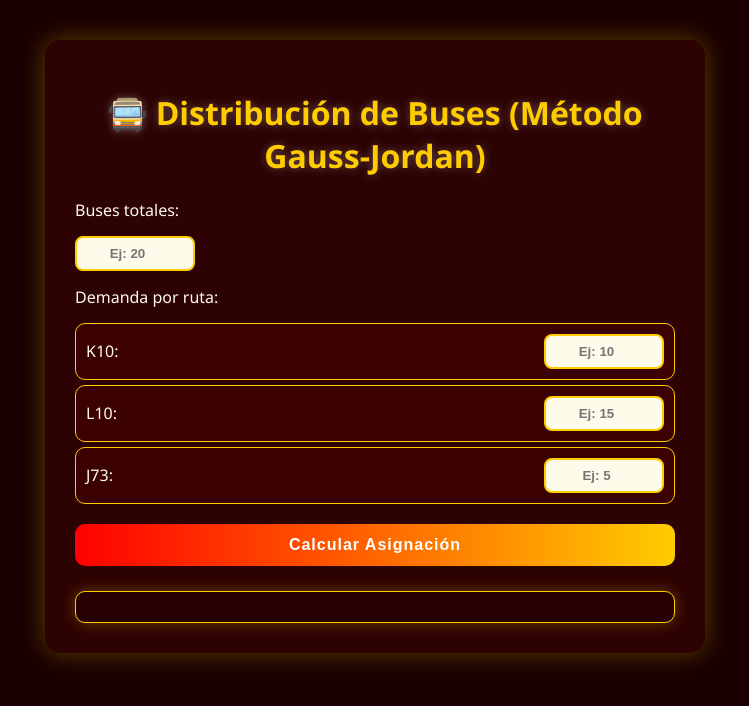
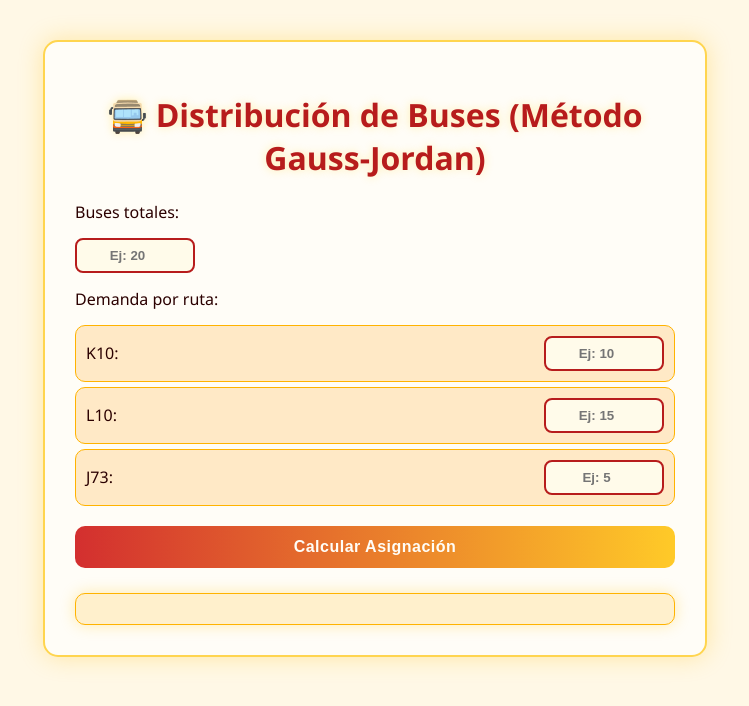
Before and after one commit to Leonorgabriela/Julian, a plain HTML site: page index.html in a window 1280 px wide. Shown: the whole page, without its empty margins (265-1014 px from the left). Drawn offline with Linux system fonts and the light colour scheme.

Commit message:
Update style.css

```diff
--- a/style.css
+++ b/style.css
@@ -1,91 +1,93 @@
 body {
   font-family: 'Segoe UI', sans-serif;
-  background-color: #1a0000; /* rojo oscuro elegante */
-  color: #fffbea; /* blanco amarillento suave */
+  background-color: #fff8e6; /* fondo clarito, beige con tono amarillo suave */
+  color: #2b0000; /* texto rojo vino oscuro */
   margin: 0;
   padding: 0;
 }
 
-/* Caja principal */
+/* Contenedor principal */
 .container {
   max-width: 600px;
   margin: 40px auto;
-  background: #2c0202; /* rojo vino profundo */
+  background: #fffdf7; /* fondo blanco cálido */
   border-radius: 15px;
   padding: 30px;
-  box-shadow: 0 0 25px rgba(255, 204, 0, 0.3); /* sombra amarilla brillante */
+  box-shadow: 0 0 25px rgba(255, 193, 7, 0.3); /* brillo dorado */
+  border: 2px solid #ffd54f; /* borde amarillo suave */
 }
 
-/* Título principal */
+/* Título */
 h1 {
   text-align: center;
-  color: #ffcc00; /* amarillo intenso */
-  text-shadow: 0 0 10px rgba(255, 255, 255, 0.3);
+  color: #b71c1c; /* rojo elegante */
+  text-shadow: 0 0 10px rgba(255, 204, 0, 0.3);
 }
 
-/* Contenedor de formulario */
+/* Sección del formulario */
 .form {
   display: flex;
   flex-direction: column;
   gap: 15px;
 }
 
-/* Caja de rutas */
+/* Cada fila de rutas */
 .routes div {
   display: flex;
   justify-content: space-between;
   align-items: center;
-  background: #3b0000; /* rojo más fuerte */
+  background: #ffe9c6; /* amarillo pastel */
   padding: 10px;
   border-radius: 10px;
   margin-bottom: 5px;
-  border: 1px solid #ffcc00; /* borde dorado */
+  border: 1px solid #ffb300; /* borde dorado */
 }
 
-/* Entradas */
+/* Entradas de texto */
 input {
   width: 100px;
   padding: 8px;
-  border: 2px solid #ffcc00;
+  border: 2px solid #b71c1c;
   border-radius: 8px;
   text-align: center;
   background: #fffbea;
-  color: #1a0000;
+  color: #2b0000;
   font-weight: bold;
 }
 
 /* Botones */
 button {
-  background: linear-gradient(90deg, #ff0000, #ffcc00);
-  color: #ffffff;
+  background: linear-gradient(90deg, #d32f2f, #ffca28);
+  color: #fffdf7;
   font-size: 16px;
   border: none;
   border-radius: 10px;
   padding: 12px;
   cursor: pointer;
   font-weight: bold;
-  letter-spacing: 1px;
+  letter-spacing: 0.5px;
   transition: 0.3s;
 }
 
 button:hover {
-  background: linear-gradient(90deg, #ffcc00, #ff0000);
+  background: linear-gradient(90deg, #ffca28, #d32f2f);
   transform: scale(1.05);
 }
 
-/* Caja de resultados */
+/* Resultados */
 .resultado {
   margin-top: 25px;
-  background: #260000;
+  background: #fff0cc; /* fondo suave amarillo */
   border-radius: 10px;
   padding: 15px;
   text-align: center;
-  border: 1px solid #ffcc00;
-  box-shadow: 0 0 15px rgba(255, 204, 0, 0.3);
-  color: #ffffff;
+  border: 1px solid #ffb300;
+  color: #4a0000;
+  font-weight: 600;
+  box-shadow: 0 0 15px rgba(255, 193, 7, 0.3);
 }
 
-/* Animación suave al aparecer */
+/* Animación */
 @keyframes fadeIn {
   from { opacity: 0; transform: translateY(10px); }
   to { opacity: 1; transform: translateY(0); }
```
